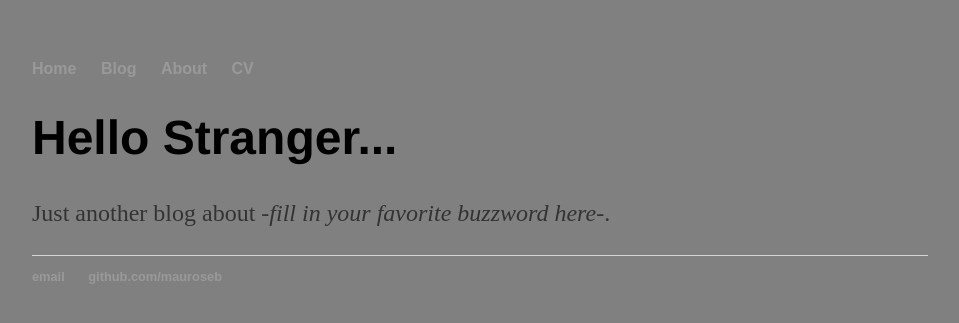
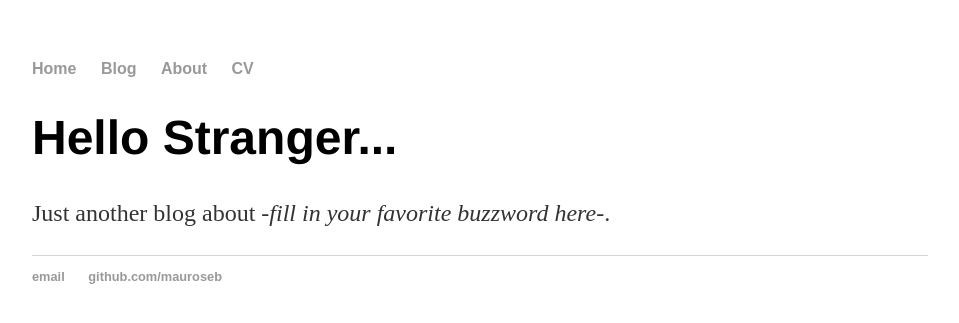
Before and after one commit to mauroseb/mauroseb.github.io, a Jekyll site: the page built from index.html, in a window 1280 px wide. Shown: the top 323 px of the page, without its empty margins (160-1119 px from the left). Built offline with Jekyll 4.4.1, drawn with Linux system fonts in a browser that asks for light colours.

Commit message:
Update main.css

```diff
--- a/css/main.css
+++ b/css/main.css
@@ -1,7 +1,7 @@
 body {
     margin: 60px auto;
     width: 70%;
-    background-color: grey;
+    background-color: light-grey;
     background-blend-mode: multiply, luminosity;
 }
 nav ul, footer ul {
```
